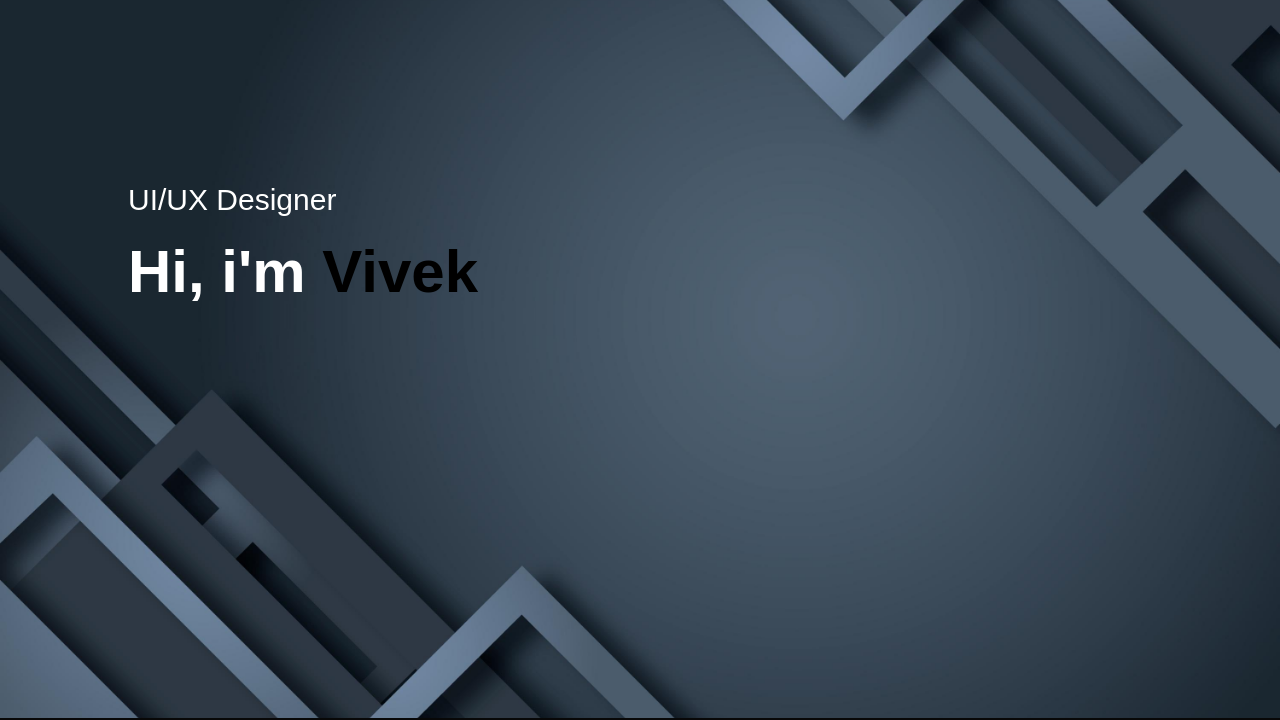
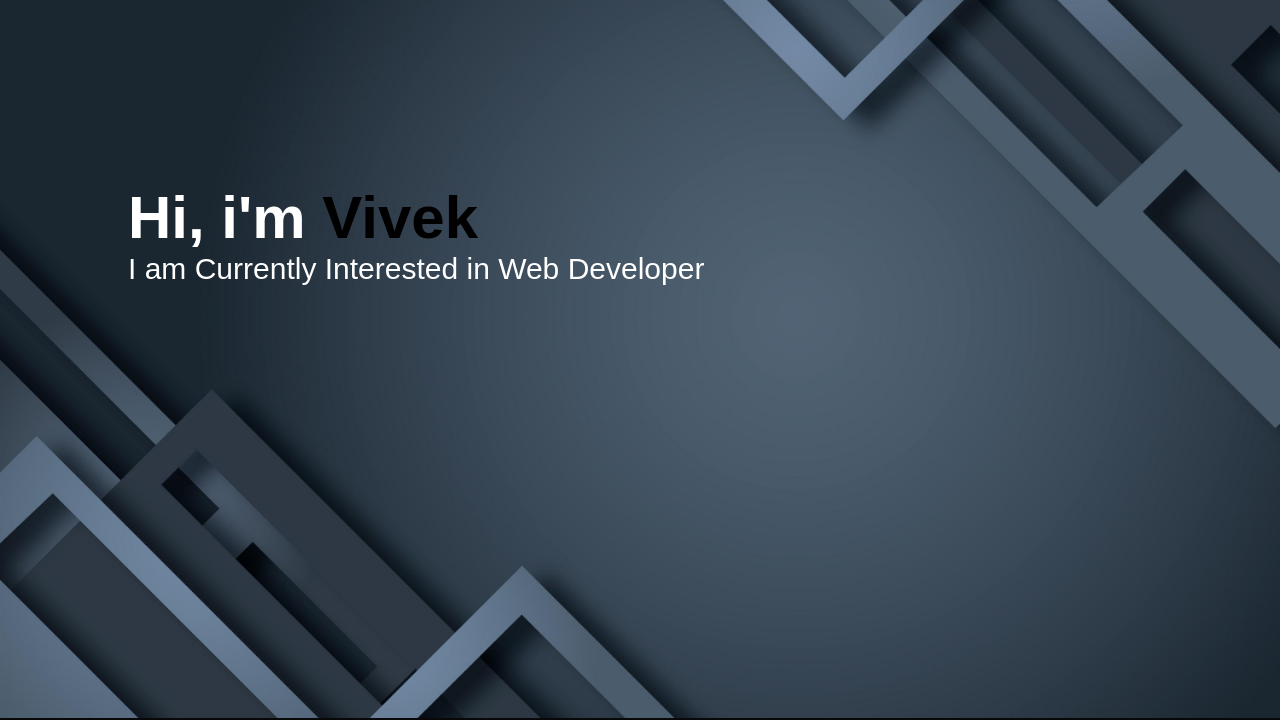
Before and after one commit to Jvivek17/Portfolio, a plain HTML site: page index.html in a window 1280 px wide. Shown: the part 82-802 px from the top of the page. Drawn offline with Linux system fonts and the light colour scheme.

Commit message:
tect Changes

```diff
--- a/index.html
+++ b/index.html
@@ -24,8 +24,8 @@
                     <i class="fa-solid fa-bars" onclick="openmenu()"></i>
                 </nav>
                 <div class = "header-text">
-                    <p>UI/UX Designer</p>
                     <h1>Hi, i'm <span>Vivek</span></h1>
+                    <p>I am Currently Interested in Web Developer</p>
                 </div>
             </div>
         </div>
```
Also changed, not shown: style.css (line endings or trailing spaces).
